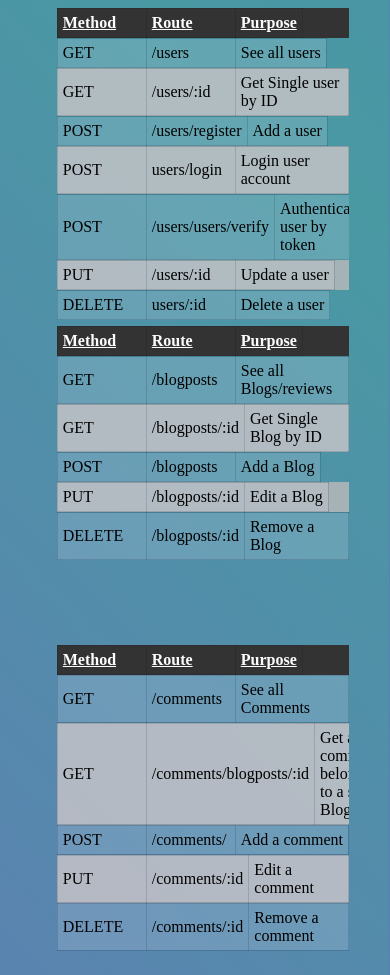
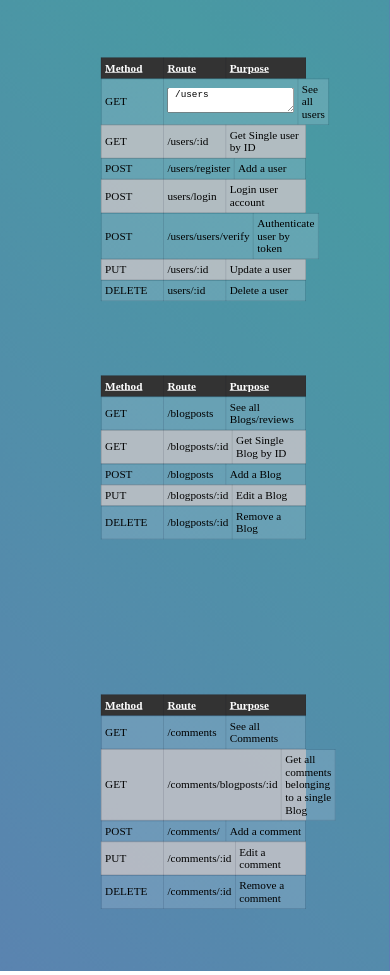
Before and after one commit to JesseSpence/Capstone-Blog-Api, a website: page public/index.html in a window 390 px wide. Drawn offline with Linux system fonts and the light colour scheme.

Commit message:
tuesday commit

```diff
--- a/public/index.html
+++ b/public/index.html
@@ -22,7 +22,7 @@
     <tbody>
       <tr>
         <td>GET</td>
-        <td>/users</td>
+        <td><textarea> /users</textarea></td>
         <td>See all users</td>
       </tr>
       <tr>
--- a/public/style.css
+++ b/public/style.css
@@ -6,7 +6,7 @@
     --table_body_height: 300px;
     --column_one_width: 20vw;
     --column_two_width: 20vw;
-    --column_three_width: 35vw+;
+    --column_three_width: 35vw;
 }
 
 body{
@@ -46,8 +46,7 @@ body{
 
   tbody {
     display: block;
-    overflow-x: clip;
-    width: 100%;
+    width: var(--table_width);
     height: var(--table_body_height);}
 
    td{
@@ -83,3 +82,11 @@ tr:nth-child(even) {
     flex-direction: column;
     width: 100vw;
 }
+
+@media screen and (max-width:415px){
+  table{
+    transform: scale(0.7);
+  }
+
+  td:nth-child(3), th:nth-child(3) { width:100vw}
+}
```
